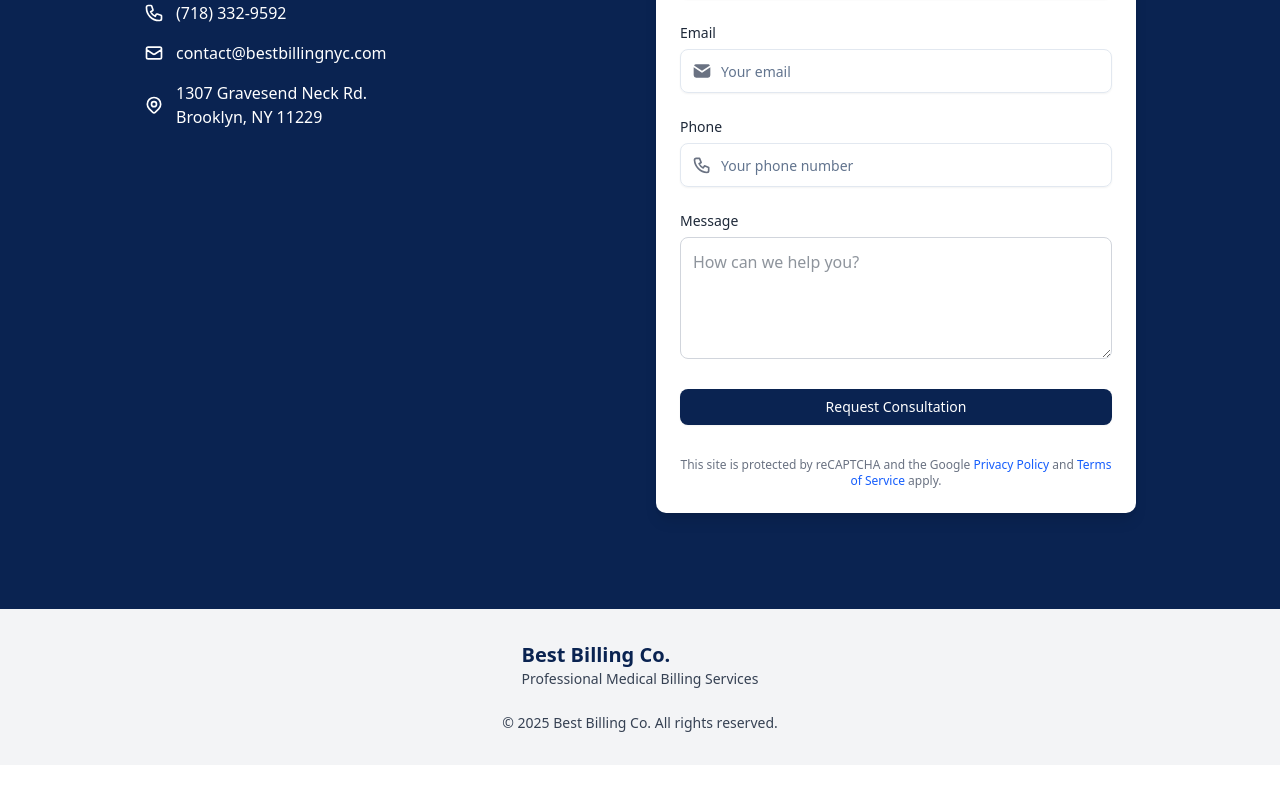
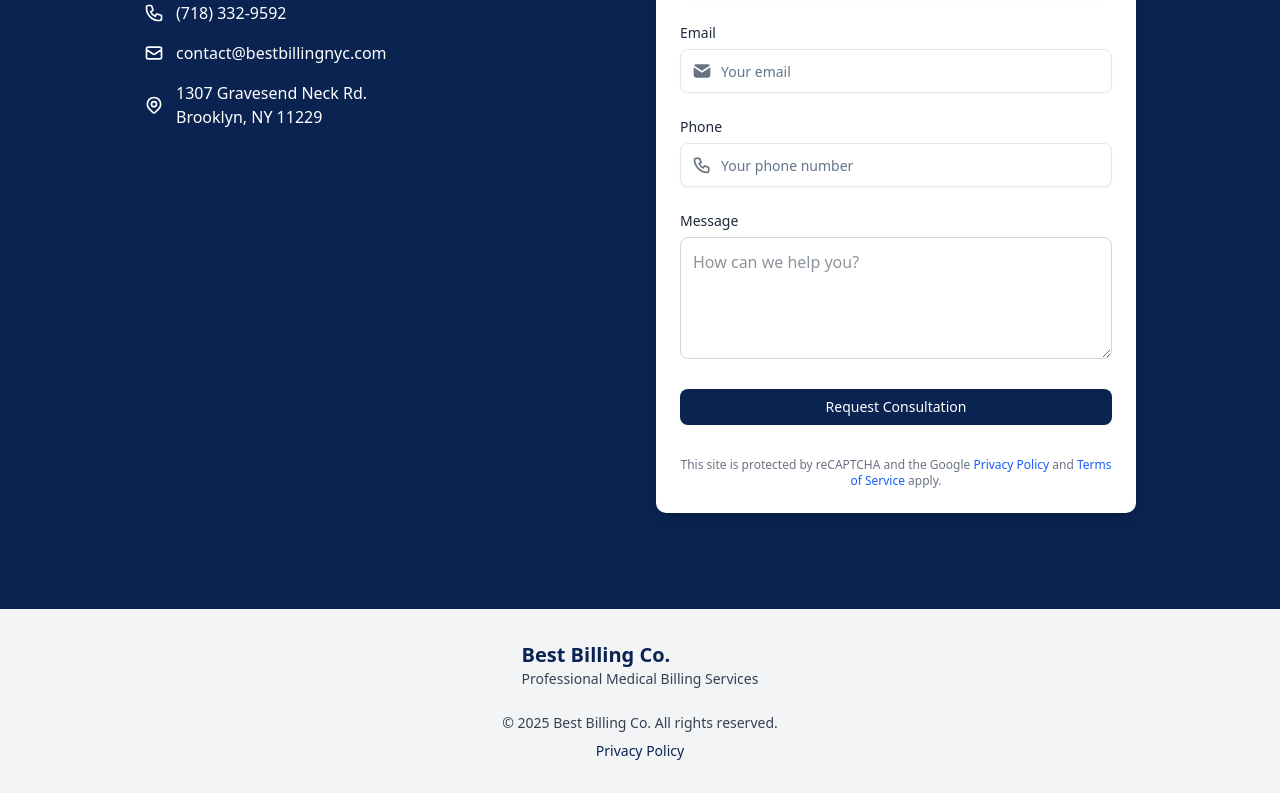
Before and after one commit to michniks2001/bestbillingnyc, a Next.js app: page / in a window 1280 px wide. Shown: the part 3090-3883 px from the top of the page. Before the commit the page ends 3855 px from the top, so only its background shows below. Built offline with nearby package versions, Linux system fonts and the light colour scheme; no server answers.

Commit message:
added link to privacy policy on homepage

```diff
--- a/app/page.js
+++ b/app/page.js
@@ -5,6 +5,7 @@
 import { Input } from "@/components/ui/input";
 import { Label } from "@/components/ui/label";
 import Image from "next/image";
+import Link from "next/link";
 import { motion } from "framer-motion";
 import { useInView } from "framer-motion";
 import { useRef, useEffect } from "react";
@@ -620,6 +621,14 @@
             </div>
             <div className="mt-6 text-center text-sm">
               &copy; {new Date().getFullYear()} Best Billing Co. All rights reserved.
+              <div className="mt-2">
+                <Link
+                  href="/privacy-policy"
+                  className="text-[#0a2351] hover:underline transition-all duration-300"
+                >
+                  Privacy Policy
+                </Link>
+              </div>
             </div>
           </AnimateOnScroll>
         </div>
```
